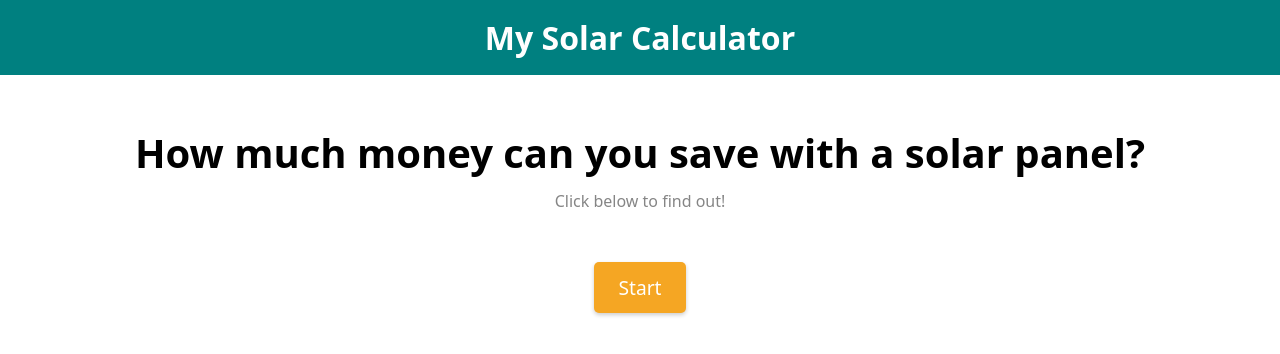
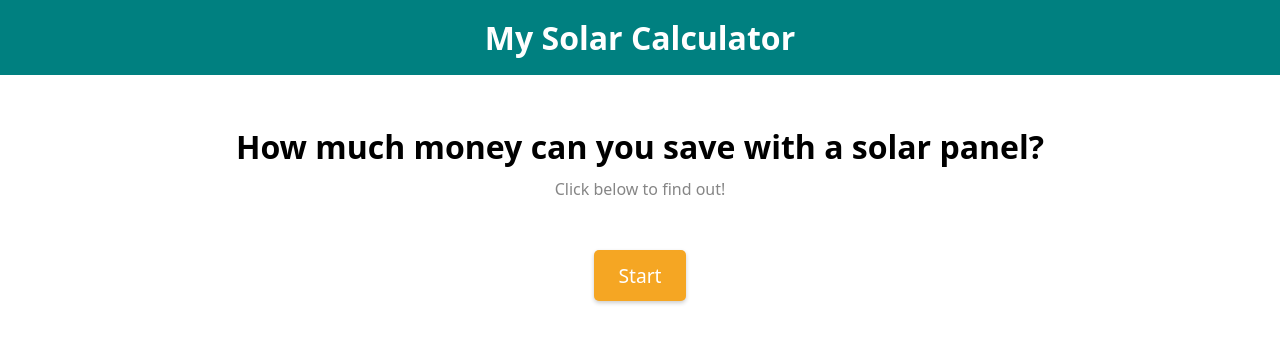
Before and after one commit to sirtobiwan/Solar-Calculator-Capstone-Project, a Next.js app: page / in a window 1280 px wide. Shown: the top 354 px of the page. Built offline with nearby package versions, Linux system fonts and the light colour scheme.

Commit message:
update-changes

```diff
--- a/pages/index.js
+++ b/pages/index.js
@@ -25,7 +25,7 @@ const IntroContainer = styled.div`
 `;
 
 const IntroParagraph = styled.p`
-  font-size: 40px;
+  font-size: 2rem;
   font-weight: bold;
   text-align: center;
   margin: 0;
```
